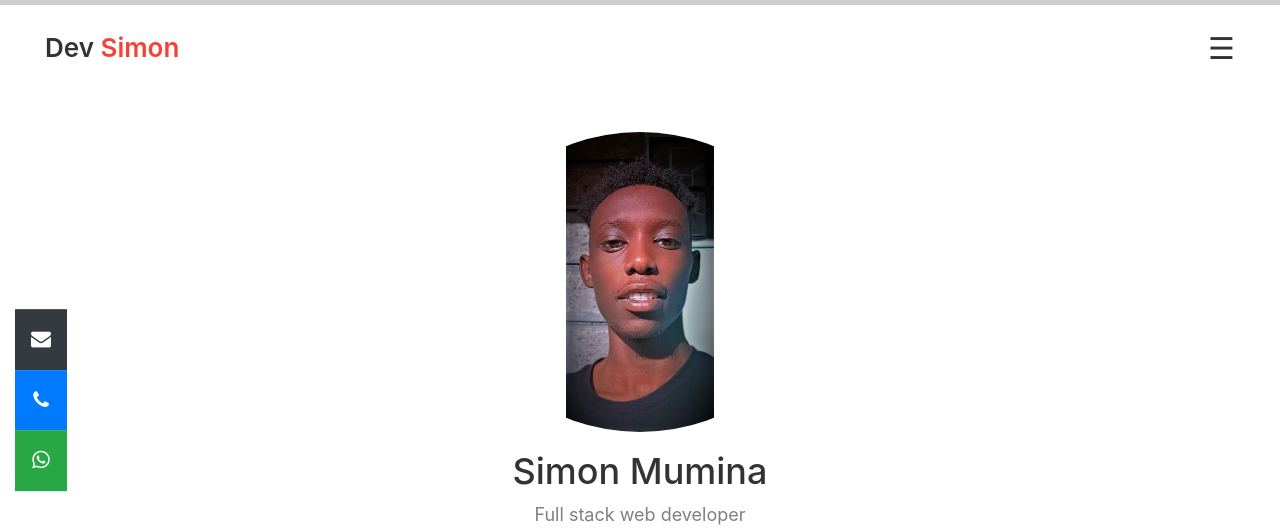
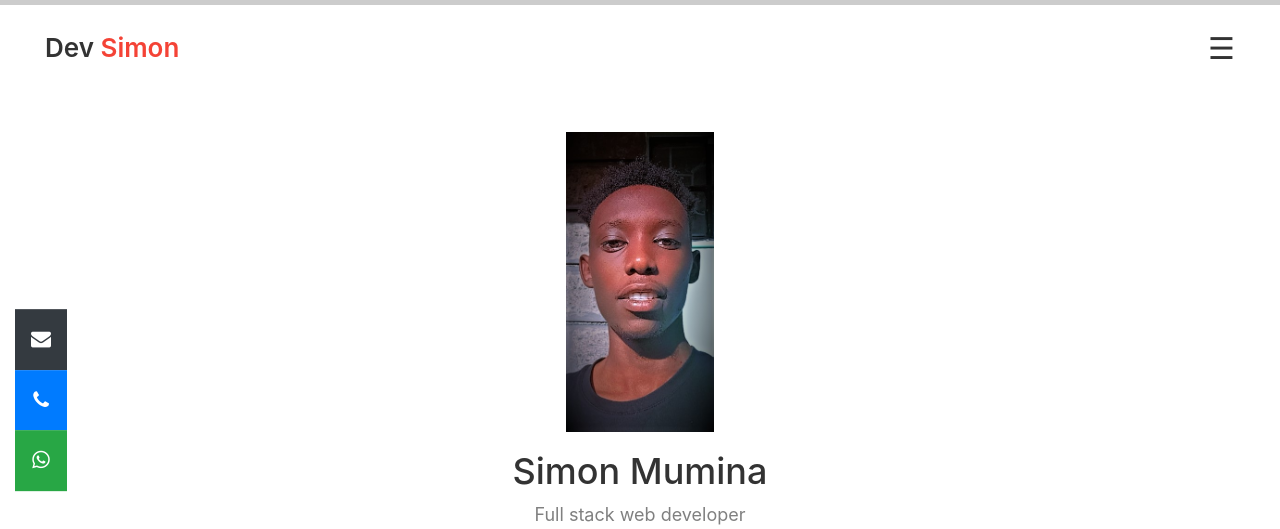
Before and after one commit to muminae100/portfolio, a Flask app: page / in a window 1280 px wide. Shown: the top 529 px of the page. Run offline with Flask 2, Linux system fonts and the light colour scheme; some libraries are stand-ins or nearby versions.

Commit message:
Fix image issues

```diff
--- a/templates/index.html
+++ b/templates/index.html
@@ -9,7 +9,7 @@
         </div> -->
         <div class="card">
           <img src="{{ url_for('static', filename='img/simon3.jpg') }}" alt=""
-          style="width:100%;height: 300px;border-radius: 50%;object-fit: contain;">
+          style="width:350px;height: 300px;object-fit: contain;">
           <h1>Simon Mumina</h1>
           <p class="title">Full stack web developer</p>
         </div>
```
